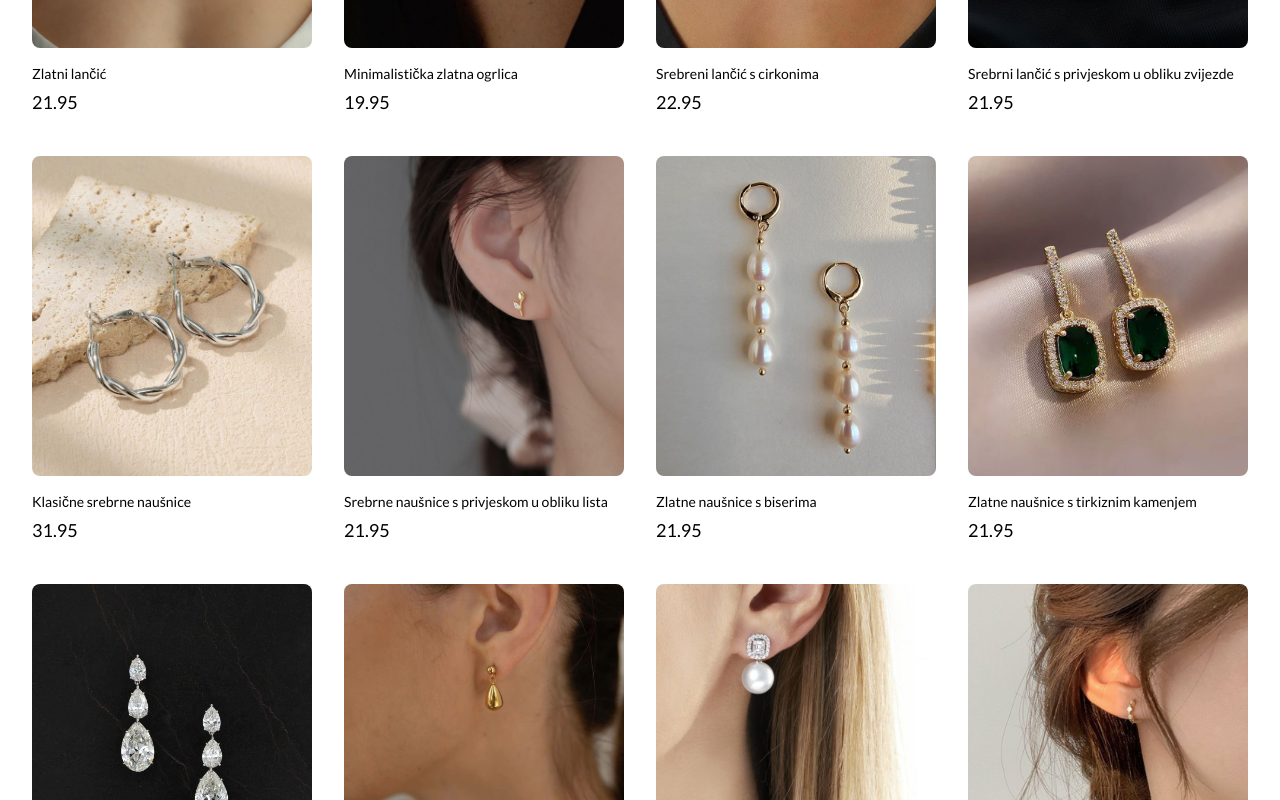
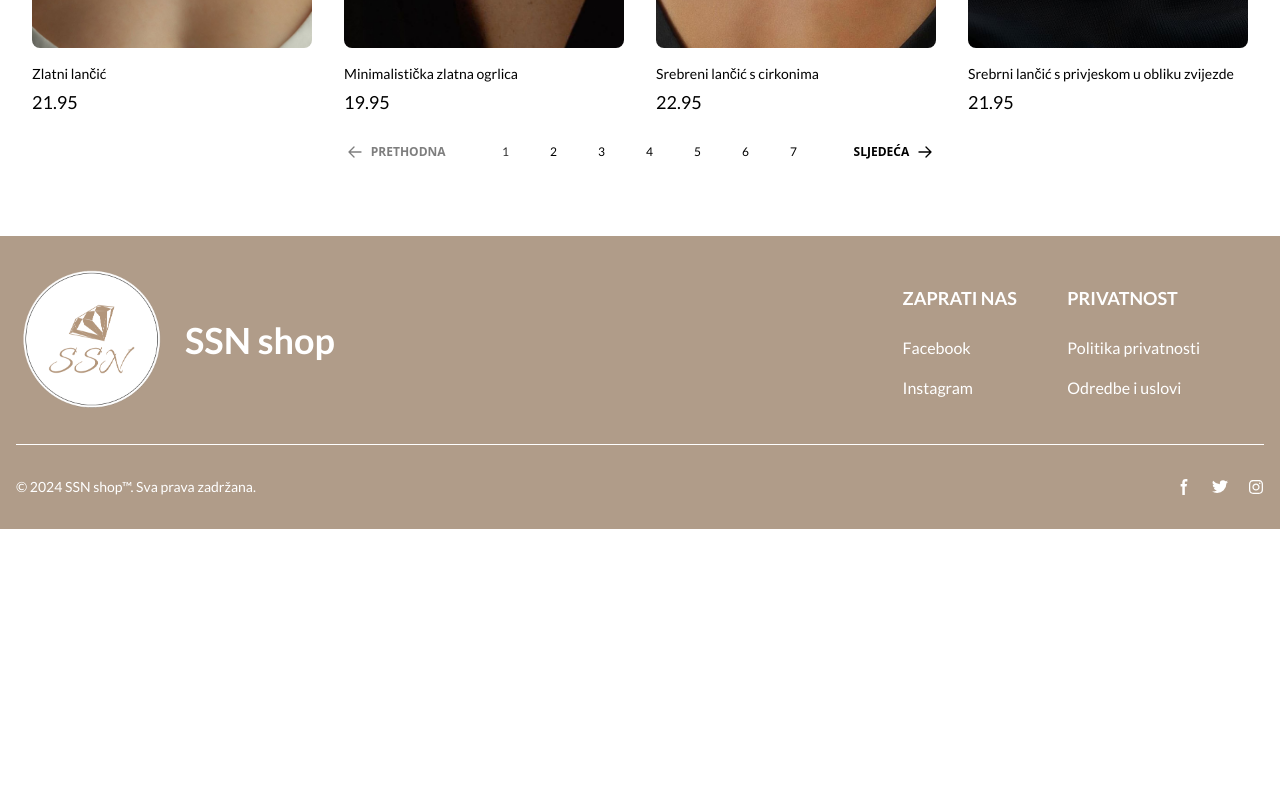
Before and after one commit to inedzma/SSN, a React (Create React App) app: page /trazeniproizvod in a window 1280 px wide. Shown: the part 960-1760 px from the top of the page. After the commit the page ends 1489 px from the top, so only its background shows below. Built offline with nearby package versions, Linux system fonts and the light colour scheme.

Commit message:
u searchu takodje obiljezene stranice

```diff
--- a/src/pages/TrazeniProizvod.js
+++ b/src/pages/TrazeniProizvod.js
@@ -1,4 +1,4 @@
-import React from "react";
+import React, {useState} from "react";
 import { sviProizvodi } from "../sviProizvodi"; // Import your products list
 import Layout from "../components/Layout";
 import { useLocation } from "react-router-dom";
@@ -11,17 +11,40 @@ export const TrazeniProizvod = ({ onSearch }) => {
     const filteredProizvod = sviProizvodi.filter(proizvod =>
         proizvod.ime.toLowerCase().includes(searchTerm.toLowerCase()) // Ensure property name matches
     );
+    const [currentPage, setCurrentPage] = useState(1);
+    const ProizvodiPoStranici = 8;
 
+
+
+    const PrviIndeks = (currentPage - 1) * ProizvodiPoStranici;
+    const zadnjiIndeks = PrviIndeks + ProizvodiPoStranici;
+    const trenutniProizvodi = filteredProizvod.slice(PrviIndeks, zadnjiIndeks);
+
+    const ukupnoStranica = Math.ceil(filteredProizvod.length / ProizvodiPoStranici);
+
+    const handlePreviousPage = () => {
+        if (currentPage > 1) {
+            setCurrentPage(currentPage - 1);
+        }
+    };
+
+    const handleNextPage = () => {
+        if (currentPage < ukupnoStranica) {
+            setCurrentPage(currentPage + 1);
+        }
+    };
     return (
         <Layout onSearch={onSearch}>
-            <h1 className="mx-auto max-w-2xl px-4 py-10 sm:px-6  lg:max-w-7xl lg:px-8 font-bold text-2xl  mb-6 tracking-tight text-textBoja ">Rezultati pretrage za: "{searchTerm}"</h1>
+            <h1 className="mt-6 mx-auto max-w-2xl px-4 py-10 sm:px-6  lg:max-w-7xl lg:px-8 font-bold text-2xl  mb-0 tracking-tight text-textBoja ">Rezultati pretrage za: "{searchTerm}"</h1>
             <div className="bg-white">
                 <div className="mx-auto max-w-2xl px-4 py-10 sm:px-6 sm:py-12 lg:max-w-7xl lg:px-8">
                     {filteredProizvod.length > 0 ? (
-                        <div className="grid grid-cols-1 gap-x-6 gap-y-10 sm:grid-cols-2 lg:grid-cols-3 xl:grid-cols-4 xl:gap-x-8">
-                            {filteredProizvod.map((proizvod) => (
+                        <div
+                            className="grid grid-cols-1 gap-x-6 gap-y-10 sm:grid-cols-2 lg:grid-cols-3 xl:grid-cols-4 xl:gap-x-8">
+                            {trenutniProizvodi.map((proizvod) => (
                                 <a key={proizvod.id} href={`/${proizvod.kategorija}/${proizvod.id}`} className="group">
-                                    <div className="aspect-h-1 aspect-w-1 w-full overflow-hidden rounded-lg bg-gray-200 xl:aspect-h-8 xl:aspect-w-7">
+                                    <div
+                                        className="aspect-h-1 aspect-w-1 w-full overflow-hidden rounded-lg bg-gray-200 xl:aspect-h-8 xl:aspect-w-7">
                                         <img
                                             src={proizvod.slikaSrc}
                                             alt={proizvod.slikaAlt}
@@ -32,15 +55,61 @@ export const TrazeniProizvod = ({ onSearch }) => {
                                     <p className="mt-1 text-lg font-medium text-gray-900">{proizvod.cijena}</p>
                                 </a>
                             ))}
-                        </div>
+                            </div>
                     ) : (
-                        <h2 className="font-bold text-lg">
-                          <svg xmlns="http://www.w3.org/2000/svg" fill="none" viewBox="0 0 24 24" strokeWidth="1.5" stroke="currentColor" className="size-6">
-                            <path strokeLinecap="round" strokeLinejoin="round" d="M15.182 16.318A4.486 4.486 0 0 0 12.016 15a4.486 4.486 0 0 0-3.198 1.318M21 12a9 9 0 1 1-18 0 9 9 0 0 1 18 0ZM9.75 9.75c0 .414-.168.75-.375.75S9 10.164 9 9.75 9.168 9 9.375 9s.375.336.375.75Zm-.375 0h.008v.015h-.008V9.75Zm5.625 0c0 .414-.168.75-.375.75s-.375-.336-.375-.75.168-.75.375-.75.375.336.375.75Zm-.375 0h.008v.015h-.008V9.75Z" />
-                          </svg>
+                        <h2 className=" font-bold text-lg">
+                            <svg xmlns="http://www.w3.org/2000/svg" fill="none" viewBox="0 0 24 24" strokeWidth="1.5"
+                                 stroke="currentColor" className="size-6">
+                                <path strokeLinecap="round" strokeLinejoin="round"
+                                      d="M15.182 16.318A4.486 4.486 0 0 0 12.016 15a4.486 4.486 0 0 0-3.198 1.318M21 12a9 9 0 1 1-18 0 9 9 0 0 1 18 0ZM9.75 9.75c0 .414-.168.75-.375.75S9 10.164 9 9.75 9.168 9 9.375 9s.375.336.375.75Zm-.375 0h.008v.015h-.008V9.75Zm5.625 0c0 .414-.168.75-.375.75s-.375-.336-.375-.75.168-.75.375-.75.375.336.375.75Zm-.375 0h.008v.015h-.008V9.75Z"/>
+                            </svg>
 
-                          Nema pronađenih proizvoda</h2>
+                            Nema pronađenih proizvoda</h2>
                     )}
+                    {filteredProizvod.length > 0 && (
+                        <div className="mt-4 mb-4 flex items-center gap-4 justify-center">
+                        <button
+                        onClick={handlePreviousPage}
+                    disabled={currentPage === 1}
+                    className="flex items-center gap-2 px-6 py-3 font-sans text-xs font-bold text-center text-gray-900 uppercase align-middle transition-all rounded-full select-none hover:bg-gray-900/10 active:bg-gray-900/20 disabled:pointer-events-none disabled:opacity-50 disabled:shadow-none"
+                    type="button"
+                >
+                    <svg xmlns="http://www.w3.org/2000/svg" fill="none" viewBox="0 0 24 24" strokeWidth="2"
+                         stroke="currentColor" aria-hidden="true" className="w-4 h-4">
+                        <path strokeLinecap="round" strokeLinejoin="round"
+                              d="M10.5 19.5L3 12m0 0l7.5-7.5M3 12h18"></path>
+                    </svg>
+                    Prethodna
+                </button>
+                <div className="flex items-center gap-2">
+                    {[...Array(ukupnoStranica).keys()].map((page) => (
+                        <button
+                            key={page + 1}
+                            onClick={() => setCurrentPage(page + 1)}
+                            className={`relative h-10 max-h-[40px] w-10 max-w-[40px] select-none rounded-full text-center align-middle font-sans text-xs font-medium uppercase ${currentPage === page + 1 ? 'bg-gray-900 text-textBoja' : 'text-gray-900'} transition-all hover:bg-gray-900/10 active:bg-gray-900/20 disabled:pointer-events-none disabled:opacity-50 disabled:shadow-none`}
+                            type="button"
+                        >
+                                <span className="absolute transform -translate-x-1/2 -translate-y-1/2 top-1/2 left-1/2">
+                                    {page + 1}
+                                </span>
+                        </button>
+                    ))}
+                </div>
+                <button
+                    onClick={handleNextPage}
+                    disabled={currentPage === ukupnoStranica}
+                    className="flex items-center gap-2 px-6 py-3 font-sans text-xs font-bold text-center text-gray-900 uppercase align-middle transition-all rounded-full select-none hover:bg-gray-900/10 active:bg-gray-900/20 disabled:pointer-events-none disabled:opacity-50 disabled:shadow-none"
+                    type="button"
+                >
+                    Sljedeća
+                    <svg xmlns="http://www.w3.org/2000/svg" fill="none" viewBox="0 0 24 24" strokeWidth="2"
+                         stroke="currentColor" aria-hidden="true" className="w-4 h-4">
+                        <path strokeLinecap="round" strokeLinejoin="round"
+                              d="M13.5 4.5L21 12m0 0l-7.5 7.5M21 12H3"></path>
+                    </svg>
+                </button>
+            </div>
+            )}
                 </div>
             </div>
         </Layout>
```
